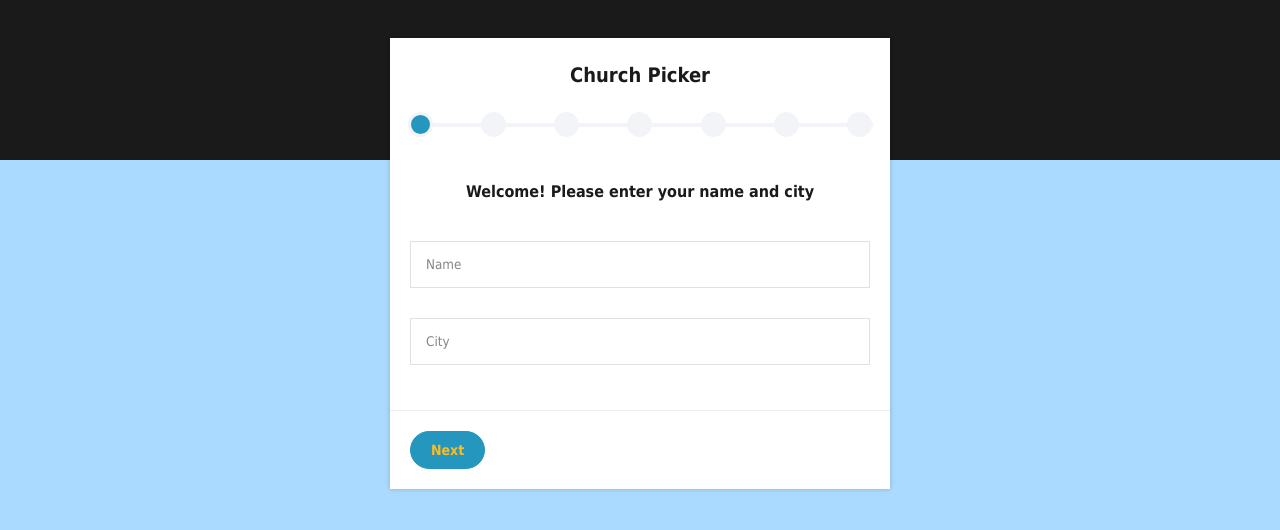
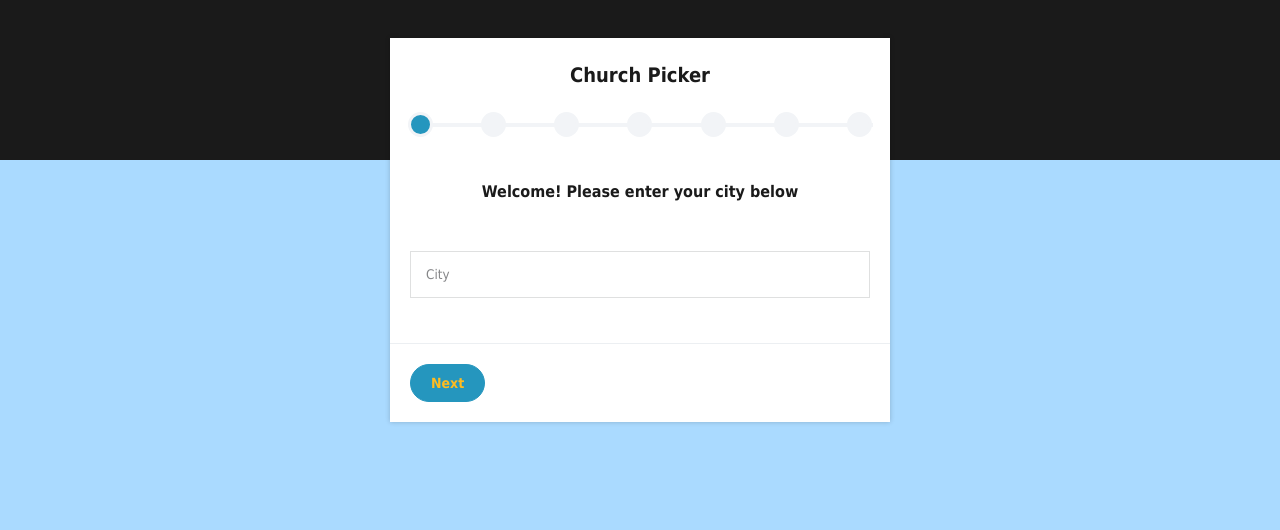
Before and after one commit to anourthebrit/churchpicker, a PHP site: page / in a window 1280 px wide. Shown: the top 530 px of the page. Run offline with PHP 8.4, Linux system fonts and the light colour scheme; data that the repository does not hold is empty.

Commit message:
Update index.php

```diff
--- a/application/index.php
+++ b/application/index.php
@@ -24,10 +24,7 @@
     <!-- page 1 -->
     <div class="step-content current" data-step="1">
       <div class="fields">
-        <h2>Welcome! Please enter your name and city</h2>
-        <div class="rating">
-          <input type="text" name="name" id="name" placeholder="Name">
-        </div>
+        <h2>Welcome! Please enter your city below</h2>
         <div class="rating-footer">
           <input type="text" name="city" id="city" placeholder="City">
         </div>
```
